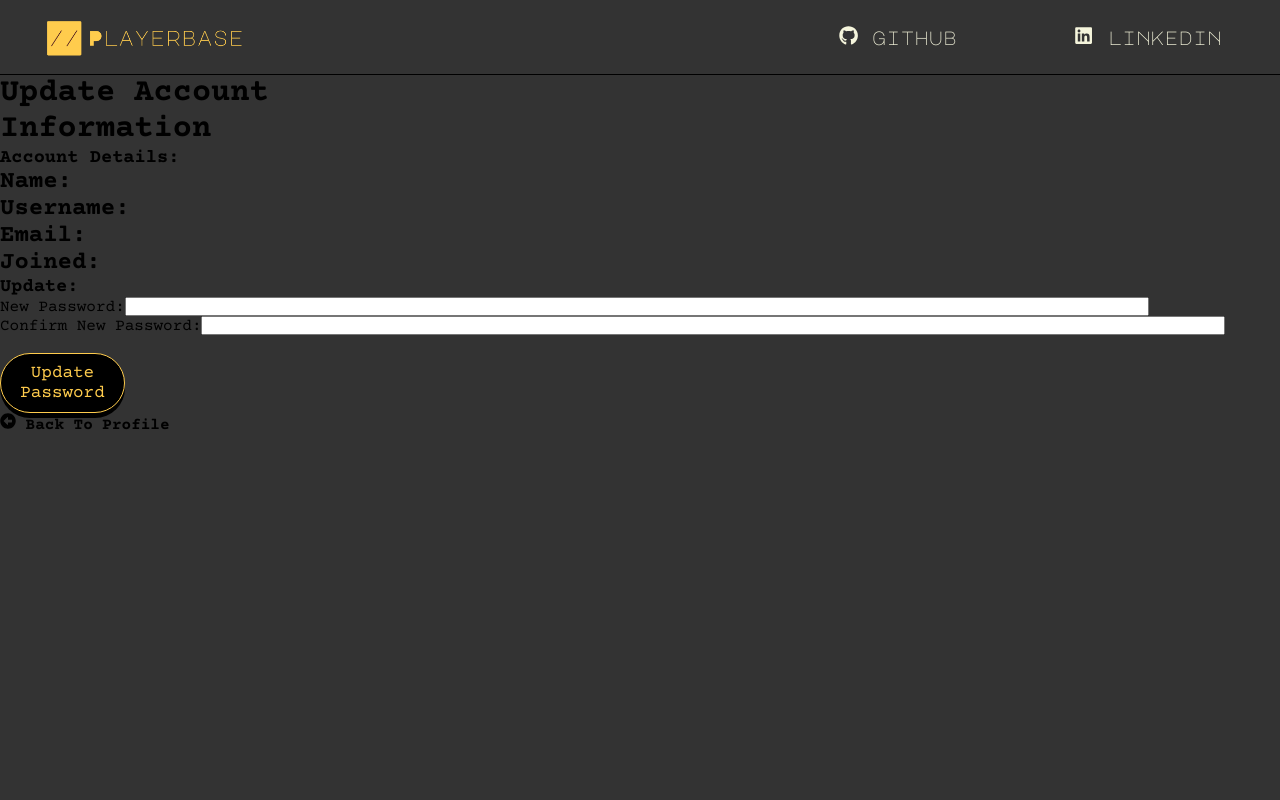
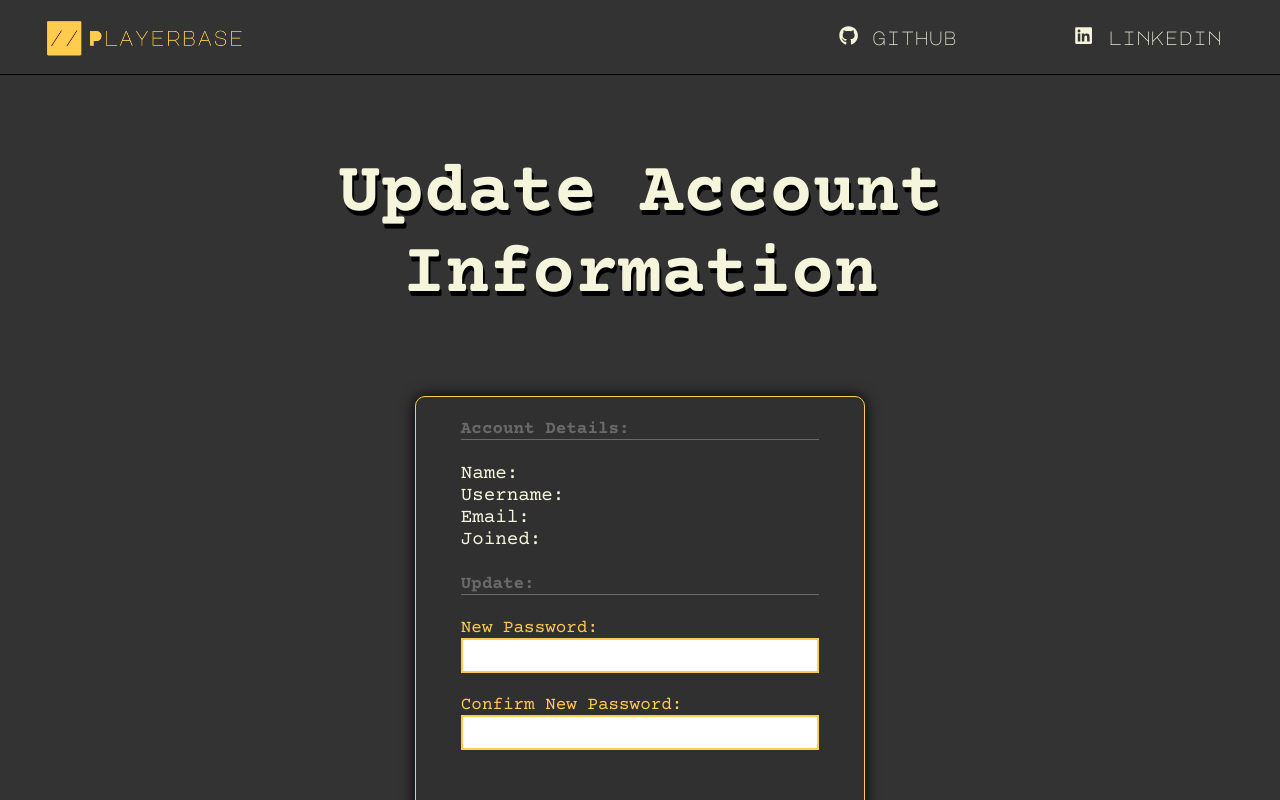
Before and after one commit to gkupdx/React-Playerbase, a React (Create React App) app: page /account/1/update-info in a window 1280 px wide. Shown: the top 800 px of the page. Built offline with nearby package versions, Linux system fonts and the light colour scheme.

Commit message:
Update styles

```diff
--- a/src/stylesheets/profile.css
+++ b/src/stylesheets/profile.css
@@ -9,32 +9,39 @@
 }
 
 .settingsBtn {
+    position: fixed;
+    top: 0;
+    right: 0;
+    margin-top: 100px;
     width: 125px;
     height: 50px;
     display: inline-flex;
     justify-content: space-evenly;
     align-items: center;
     background: transparent;
-    color: var(--pb-white);
+    color: var(--pb-primary);
     font-size: 1.3rem;
-    border: 1px solid var(--pb-white);
-    border-radius: 50px;
-    align-self: flex-end;
+    border: 1px solid var(--pb-primary);
+    border-top-left-radius: 25px;
+    border-bottom-left-radius: 25px;
+    box-shadow: 0 2px 5px 0 #000;
     z-index: 3;
 }
 
 .settingsBtn:hover {
     cursor: pointer;
-    color: var(--pb-primary);
-    border: 1px solid var(--pb-primary);
+    color: var(--pb-white);
+    border: 1px solid var(--pb-white);
 }
 
 .settingsModal {
     position: fixed;
+    top: 0;
     right: 0;
+    margin-top: 150px;
     margin-right: -200px;
-    width: 350px;
-    height: 500px;
+    width: 300px;
+    height: 150px;
     display: flex;
     flex-direction: column;
     justify-content: space-around;
@@ -42,26 +49,6 @@
     background-color: var(--pb-sub-grey);
     box-shadow: 0 5px 15px 0 #000;
     z-index: 2;
-}
-
-.settingsModal > div {
-    width: 80%;
-    height: 250px;
-    display: flex;
-    flex-direction: column;
-    justify-content: space-evenly;
-    border: 1px solid var(--pb-primary);
-    border-radius: 5px;
-    padding: 10px;
-}
-
-.settingsModal h2 {
-    color: var(--pb-primary);
-}
-
-.settingsModal p {
-    color: var(--pb-white);
-    font-size: 1.2rem;
 }
 
 .settingsModal button {
@@ -100,3 +87,95 @@
     text-shadow: 0 3px 5px #000;
     font-size: 2.5rem;
 }
+
+.account {
+    width: 100%;
+    height: 1000px;
+    display: flex;
+    flex-direction: column;
+    justify-content: space-evenly;
+    align-items: center;
+    background-color: var(--pb-main-grey);
+}
+
+.account h1 {
+    font-size: 4.5rem;
+    color: var(--pb-white);
+    text-shadow: 2px 5px #000;
+    text-align: center;
+}
+
+.account p {
+    width: 80%;
+    color: var(--pb-error);
+    font-size: 0.9rem;
+    font-weight: bold;
+    align-self: center;
+    text-align: center;
+}
+
+.account h4 {
+    color: var(--pb-white);
+    text-decoration: underline;
+}
+
+.account h4:hover {
+    cursor: pointer;
+    color: var(--pb-primary);
+}
+
+.updateForm {
+    width: 450px;
+    height: 500px;
+    display: flex;
+    flex-direction: column;
+    justify-content: space-evenly;
+    background: var(--pb-sub-grey);
+    color: var(--pb-primary);
+    font-family: 'Courier Prime', monospace;
+    font-size: 1.1rem;
+    box-shadow: 0 0 15px 0 #000;
+    border: 1px solid var(--pb-primary);
+    border-radius: 10px;
+}
+
+.updateForm > div {
+    display: flex;
+    flex-direction: column;
+}
+
+.updateForm h2 {
+    color: var(--pb-white);
+    font-size: 1.2rem;
+    font-weight: normal;
+    width: 80%;
+    align-self: center;
+}
+
+.updateForm h3 {
+    color: var(--pb-dim-grey);
+    font-size: 1.1rem;
+    width: 80%;
+    align-self: center;
+}
+
+.updateForm h3:after {
+    display: block;
+    content: '';
+    width: 100%;
+    height: 1px;
+    background-color: var(--pb-dim-grey);
+}
+
+.updateForm label, input {
+    width: 80%;
+    align-self: center;
+}
+
+.updateForm input {
+    height: 35px;
+    font-family: 'Courier Prime', monospace;
+    font-size: 1.1rem;
+    border: 2px solid var(--pb-primary);
+    padding: 10px;
+}
```
